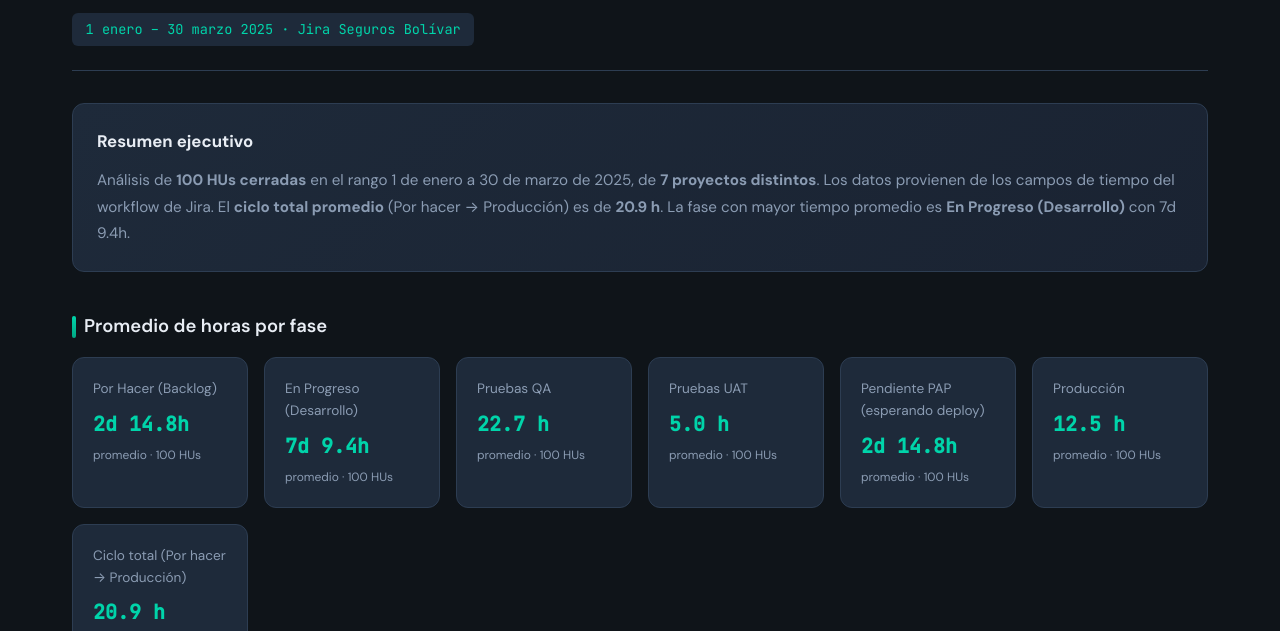
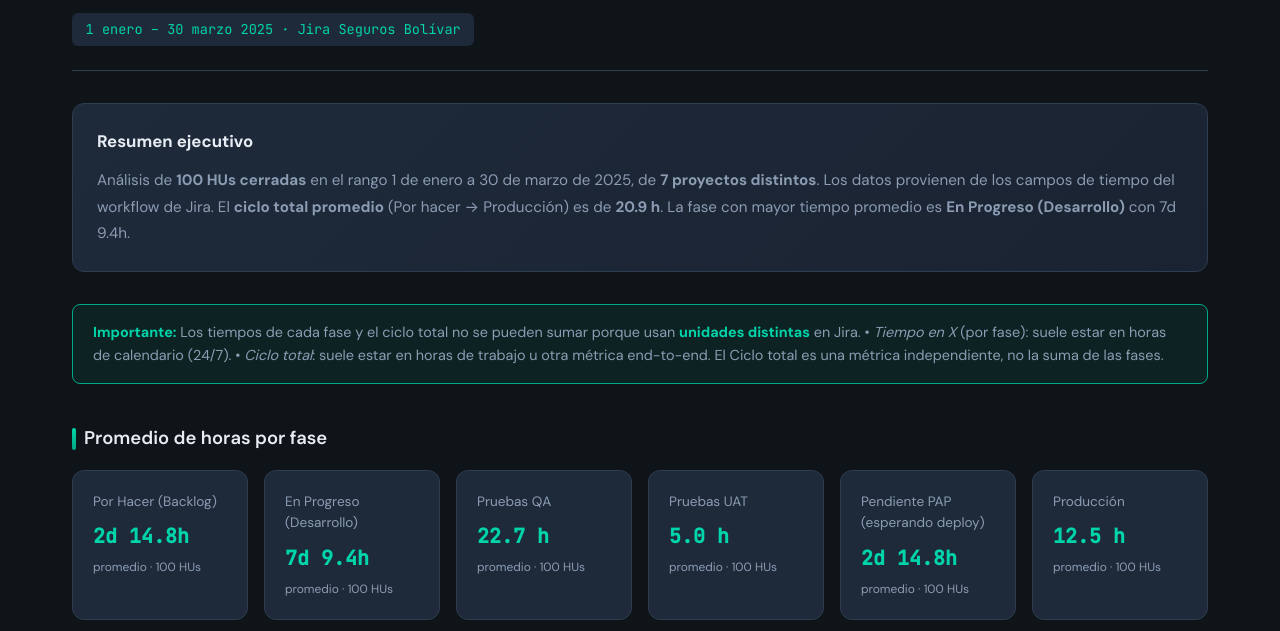
Before and after one commit to CARLOSPATINOVELEZ19/prueba-agente-po, a website: page docs/analisis-ciclo-desarrollo.html in a window 1280 px wide. Shown: the part 162-793 px from the top of the page. Drawn offline with Linux system fonts and the light colour scheme.

Commit message:
docs: aclarar que fases y ciclo total usan unidades distintas en Jira
Las métricas no se pueden sumar: Tiempo en X (horas calendario) vs
Ciclo total (horas trabajo/end-to-end). Añade nota informativa.

Made-with: Cursor

```diff
--- a/docs/analisis-ciclo-desarrollo.html
+++ b/docs/analisis-ciclo-desarrollo.html
@@ -81,6 +81,17 @@
     }
     .summary-box h3 { font-size: 1.05rem; margin-bottom: 0.75rem; }
     .summary-box p { font-size: 0.95rem; color: var(--text-secondary); line-height: 1.75; }
+    .info-note {
+      background: rgba(0, 168, 132, 0.1);
+      border: 1px solid var(--accent-muted);
+      border-radius: 8px;
+      padding: 1rem 1.25rem;
+      font-size: 0.9rem;
+      color: var(--text-secondary);
+      line-height: 1.6;
+      margin-bottom: 2rem;
+    }
+    .info-note strong { color: var(--accent); }
     .phases-grid {
       display: grid;
       grid-template-columns: repeat(auto-fit, minmax(160px, 1fr));
@@ -175,6 +186,12 @@
           El <strong>ciclo total promedio</strong> (Por hacer → Producción) es de <strong>20.9 h</strong>.
           La fase con mayor tiempo promedio es <strong>En Progreso (Desarrollo)</strong> con 7d 9.4h.
         </p>
+      </div>
+      <div class="info-note">
+        <strong>Importante:</strong> Los tiempos de cada fase y el ciclo total no se pueden sumar porque usan <strong>unidades distintas</strong> en Jira.
+        • <em>Tiempo en X</em> (por fase): suele estar en horas de calendario (24/7).
+        • <em>Ciclo total</em>: suele estar en horas de trabajo u otra métrica end-to-end.
+        El Ciclo total es una métrica independiente, no la suma de las fases.
       </div>
     </section>
 
```
Also changed, not shown: tools/scripts/generate-cycle-report-html.js (+17 -0 lines).
